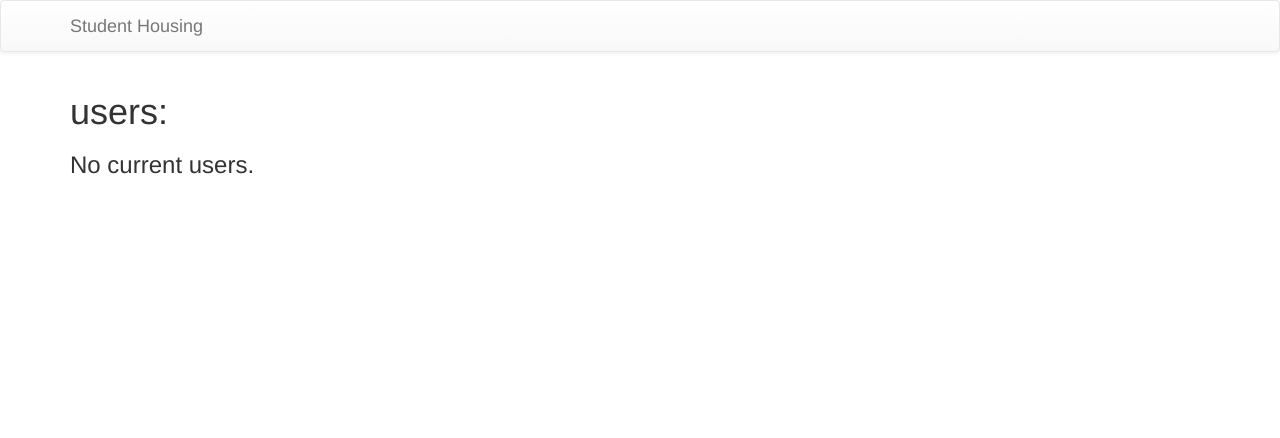
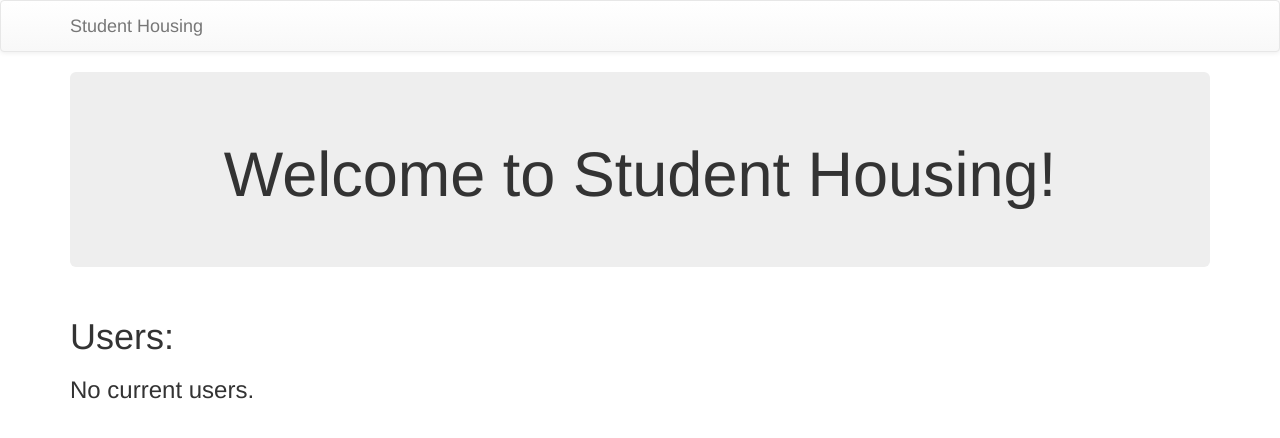
Before and after one commit to ay6xp/cs4501sp17group6, a Django app: page /home/user/ in a window 1280 px wide. Shown: the top 438 px of the page. Run offline with Django 3.2, Linux system fonts and the light colour scheme; data that the repository does not hold is empty; some libraries are stand-ins or nearby versions.

Commit message:
style stuff

```diff
--- a/app/web/templates/home/user.html
+++ b/app/web/templates/home/user.html
@@ -5,15 +5,13 @@
 {% endblock %}
 
 {% block content %}
-<!DOCTYPE html>
-<html lang="en">
-<head>
-    <meta charset="UTF-8">
-    <title>user</title>
-</head>
-<body>
+<div class="jumbotron">
+      <h1 style="text-align: center">Welcome to Student Housing!</h1>
+  </div>
 
-     <h1>users: </h1>
+  <div class="content container">
+    <div class="row">
+     <h1>Users: </h1>
        {% if all_users %}
        <ul>
          {% for user in all_users %}
@@ -23,6 +21,6 @@
        {% else %}
          <h3>No current users.</h3>
        {% endif %}
-</body>
-</html>
+    </div>
+  </div>
 {% endblock %}
```
